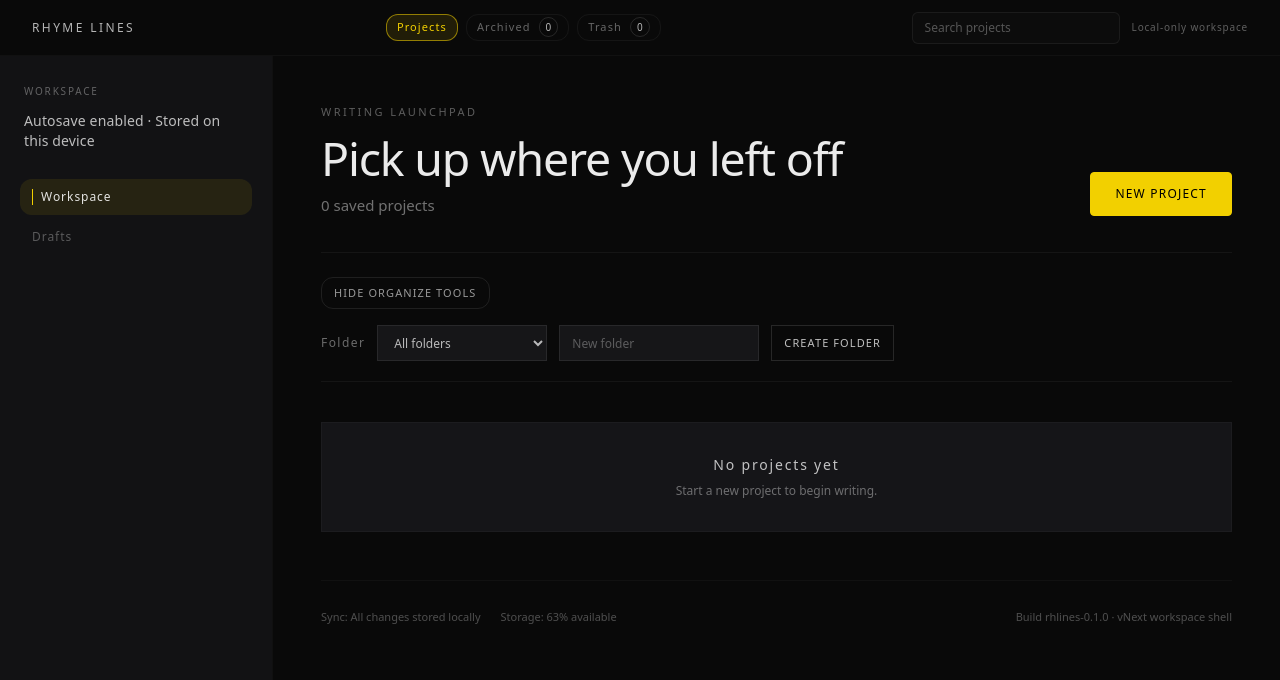
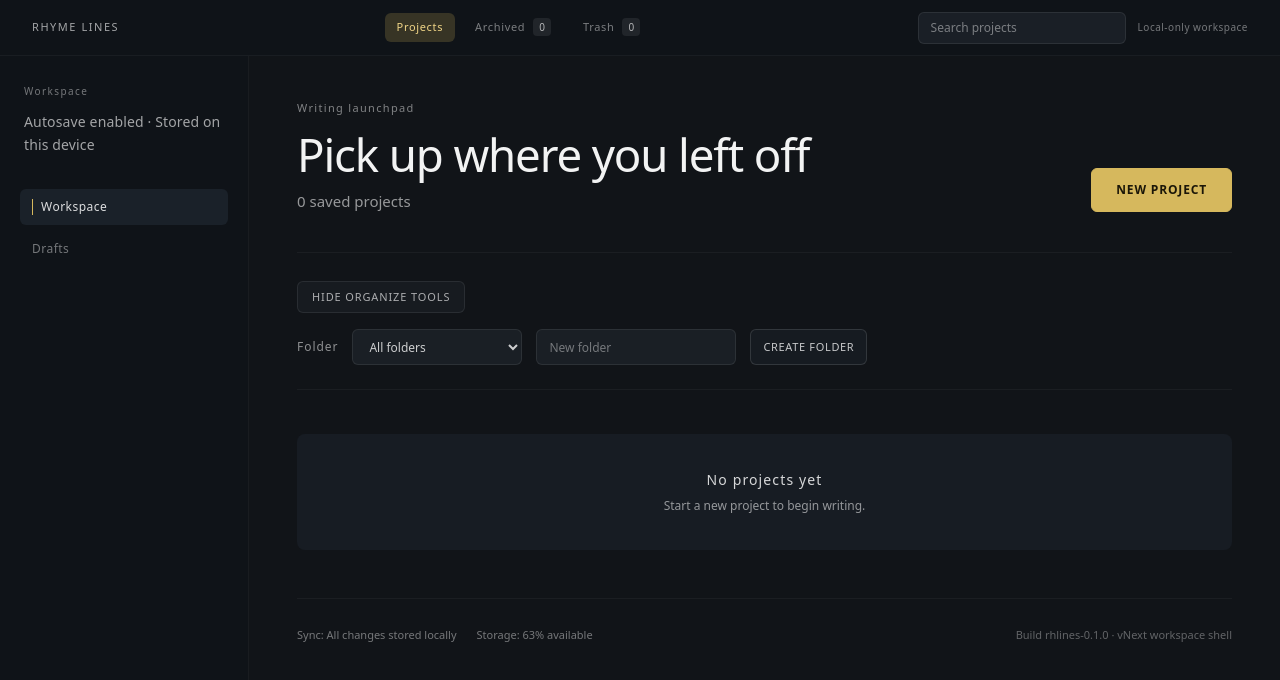
Before and after one commit to ClayTheMisfit/rhyme-lines, a Next.js app: page / in a window 1280 px wide. Both pictures are taken after a click on the button "ORGANIZE PROJECTS". Shown: the top 680 px of the page. Built offline with nearby package versions, Linux system fonts and the light colour scheme.

Commit message:
Polish dashboard visual system for calmer creative shell

```diff
--- a/src/components/dashboard/dashboard-footer.tsx
+++ b/src/components/dashboard/dashboard-footer.tsx
@@ -1,11 +1,11 @@
 export function DashboardFooter() {
   return (
-    <footer className="mt-12 flex flex-wrap items-center justify-between gap-3 border-t border-white/[0.03] pt-7 text-[11px] text-white/28">
+    <footer className="mt-12 flex flex-wrap items-center justify-between gap-3 border-t border-white/[0.045] pt-7 text-[11px] text-white/42">
       <div className="flex items-center gap-5">
         <span>Sync: All changes stored locally</span>
         <span>Storage: 63% available</span>
       </div>
-      <span className="text-right">Build rhlines-0.1.0 · vNext workspace shell</span>
+      <span className="text-right text-white/34">Build rhlines-0.1.0 · vNext workspace shell</span>
     </footer>
   )
 }
--- a/src/components/dashboard/dashboard-hero.tsx
+++ b/src/components/dashboard/dashboard-hero.tsx
@@ -26,14 +26,14 @@ export function DashboardHero({
   onResumeProject,
 }: DashboardHeroProps) {
   return (
-    <section className="border-b border-white/[0.05] pb-9">
-      <div className="flex flex-wrap items-end justify-between gap-6">
+    <section className="border-b border-white/[0.045] pb-10">
+      <div className="flex flex-wrap items-end justify-between gap-7">
         <div>
-          <p className="text-[11px] tracking-[0.22em] text-white/34">WRITING LAUNCHPAD</p>
-          <h1 className="mt-3 text-3xl font-medium tracking-tight text-white/92 sm:text-4xl lg:text-[2.9rem] lg:leading-[1.08]">
+          <p className="text-[11px] tracking-[0.12em] text-white/47">Writing launchpad</p>
+          <h1 className="mt-3 text-3xl font-medium tracking-tight text-white/95 sm:text-4xl lg:text-[2.85rem] lg:leading-[1.1]">
             Pick up where you left off
           </h1>
-          <p className="mt-3 text-sm text-white/42 sm:text-[15px]">
+          <p className="mt-3 text-sm text-white/56 sm:text-[15px]">
             {projectCount} saved project{projectCount === 1 ? '' : 's'}
           </p>
         </div>
@@ -41,24 +41,24 @@ export function DashboardHero({
         <button
           type="button"
           onClick={onCreateProject}
-          className="inline-flex h-11 items-center self-end rounded-sm border border-[#f2d000] bg-[#f2d000] px-6 text-xs font-medium tracking-[0.1em] text-black transition-[background-color,box-shadow,transform] duration-150 ease-out hover:bg-[#f6da1a] hover:shadow-[0_0_0_1px_rgba(242,208,0,0.38),0_8px_18px_rgba(242,208,0,0.18)] active:translate-y-px active:scale-[0.99] focus-visible:outline-none focus-visible:ring-2 focus-visible:ring-[#f2d000]/70 focus-visible:ring-offset-2 focus-visible:ring-offset-[#111214] motion-reduce:transform-none motion-reduce:transition-none"
+          className="inline-flex h-11 items-center self-end rounded-md border border-[#d6b85d] bg-[#d6b85d] px-6 text-xs font-semibold tracking-[0.07em] text-[#1b1608] transition-[background-color,transform] duration-150 ease-out hover:bg-[#e0c774] active:translate-y-px active:scale-[0.99] focus-visible:outline-none focus-visible:ring-2 focus-visible:ring-[#d6b85d]/70 focus-visible:ring-offset-2 focus-visible:ring-offset-[#111418] motion-reduce:transform-none motion-reduce:transition-none"
         >
           NEW PROJECT
         </button>
       </div>
 
       {latestProject ? (
-        <div className="mt-7 rounded-sm border border-white/[0.07] bg-white/[0.02] px-4 py-4 sm:px-5 sm:py-5">
-          <p className="text-[11px] tracking-[0.12em] text-white/45">RESUME LAST PROJECT</p>
+        <div className="mt-7 rounded-lg bg-[#171c23] px-4 py-4.5 sm:px-5 sm:py-5.5">
+          <p className="text-[11px] tracking-[0.1em] text-white/52">Resume last project</p>
           <div className="mt-3 flex flex-wrap items-center justify-between gap-4">
             <div className="min-w-0">
-              <p className="truncate text-base text-white/90">{latestProject.title}</p>
-              <p className="mt-1 text-xs text-white/45">{formatUpdatedAt(latestProject.updatedAt)}</p>
+              <p className="truncate text-base font-medium text-white/92">{latestProject.title}</p>
+              <p className="mt-1 text-xs text-white/54">{formatUpdatedAt(latestProject.updatedAt)}</p>
             </div>
             <button
               type="button"
               onClick={() => onResumeProject(latestProject.id)}
-              className="inline-flex h-9 items-center rounded-sm border border-white/[0.18] bg-white/[0.03] px-4 text-xs tracking-[0.08em] text-white/86 transition-colors hover:bg-white/[0.08] focus-visible:outline-none focus-visible:ring-2 focus-visible:ring-[#f2d000]/65 focus-visible:ring-offset-2 focus-visible:ring-offset-[#111214]"
+              className="inline-flex h-9 items-center rounded-md border border-white/[0.14] bg-[#1e252e] px-4 text-xs tracking-[0.06em] text-white/86 transition-colors hover:bg-[#232b35] focus-visible:outline-none focus-visible:ring-2 focus-visible:ring-[#d6b85d]/65 focus-visible:ring-offset-2 focus-visible:ring-offset-[#111418]"
             >
               RESUME WRITING
             </button>
--- a/src/components/dashboard/dashboard-shell.tsx
+++ b/src/components/dashboard/dashboard-shell.tsx
@@ -152,7 +152,7 @@ export function DashboardShell() {
   )
 
   return (
-    <div className="dashboard-page min-h-screen bg-[#090909] text-white">
+    <div className="dashboard-page min-h-screen bg-[#0d0f12] text-[#f2f3f6]">
       <DashboardTopbar
         view={view}
         onViewChange={setView}
@@ -161,10 +161,10 @@ export function DashboardShell() {
         search={search}
         onSearchChange={setSearch}
       />
-      <div className="grid min-h-[calc(100vh-56px)] grid-cols-1 lg:grid-cols-[272px_minmax(0,1fr)]">
+      <div className="grid min-h-[calc(100vh-56px)] grid-cols-1 lg:grid-cols-[248px_minmax(0,1fr)]">
         <DashboardSidebar />
 
-        <main className="flex min-w-0 flex-col border-l border-white/[0.028] px-6 py-10 sm:px-10 sm:py-12 lg:px-12">
+        <main className="flex min-w-0 flex-col border-l border-white/[0.035] bg-[#111418] px-6 py-9 sm:px-10 sm:py-11 lg:px-12">
           <DashboardHero
             projectCount={activeProjectCount}
             onCreateProject={handleCreateProject}
@@ -173,26 +173,26 @@ export function DashboardShell() {
           />
 
           {view === 'projects' ? (
-            <section className="mt-6 border-b border-white/[0.05] pb-5">
+            <section className="mt-7 border-b border-white/[0.045] pb-6">
               <button
                 type="button"
                 onClick={() => setShowOrganizeControls((current) => !current)}
                 aria-expanded={showOrganizeControls}
-                className="inline-flex h-8 items-center rounded border border-white/[0.09] px-3 text-[11px] tracking-[0.1em] text-white/58 transition-colors hover:text-white/75 focus-visible:outline-none focus-visible:ring-2 focus-visible:ring-[#f2d000]/65 focus-visible:ring-offset-2 focus-visible:ring-offset-[#111214]"
+                className="inline-flex h-8 items-center rounded-md border border-white/[0.08] bg-[#171b20] px-3.5 text-[11px] tracking-[0.08em] text-white/64 transition-colors hover:border-white/[0.14] hover:text-white/82 focus-visible:outline-none focus-visible:ring-2 focus-visible:ring-[#d6b85d]/65 focus-visible:ring-offset-2 focus-visible:ring-offset-[#111418]"
               >
                 {showOrganizeControls ? 'HIDE ORGANIZE TOOLS' : 'ORGANIZE PROJECTS'}
               </button>
 
               {showOrganizeControls ? (
-                <div className="mt-4 flex flex-wrap items-center gap-3">
-                  <label className="text-xs tracking-[0.12em] text-white/40" htmlFor="dashboard-folder-filter">
+                <div className="mt-4 flex flex-wrap items-center gap-3.5">
+                  <label className="text-xs tracking-[0.08em] text-white/52" htmlFor="dashboard-folder-filter">
                     Folder
                   </label>
                   <select
                     id="dashboard-folder-filter"
                     value={folderFilter ?? ''}
                     onChange={(event) => setFolderFilter(event.target.value || null)}
-                    className="h-9 min-w-[170px] border border-white/[0.08] bg-[#161618] px-3 text-xs text-white/70 focus:outline-none"
+                    className="h-9 min-w-[170px] rounded-md border border-white/[0.08] bg-[#1a1f25] px-3 text-xs text-white/78 focus:outline-none"
                   >
                     <option value="">All folders</option>
                     <option value="__none__">No folder</option>
@@ -210,12 +210,12 @@ export function DashboardShell() {
                       if (event.key === 'Enter') handleCreateFolder()
                     }}
                     placeholder="New folder"
-                    className="h-9 min-w-[170px] border border-white/[0.08] bg-[#161618] px-3 text-xs text-white/70 placeholder:text-white/30 focus:outline-none"
+                    className="h-9 min-w-[170px] rounded-md border border-white/[0.08] bg-[#1a1f25] px-3 text-xs text-white/78 placeholder:text-white/40 focus:outline-none"
                   />
                   <button
                     type="button"
                     onClick={handleCreateFolder}
-                    className="h-9 border border-white/[0.12] px-3 text-[11px] tracking-[0.1em] text-white/74 hover:bg-white/[0.05]"
+                    className="h-9 rounded-md border border-white/[0.12] bg-[#161b21] px-3 text-[11px] tracking-[0.06em] text-white/76 transition-colors hover:bg-[#1b2129]"
                   >
                     CREATE FOLDER
                   </button>
@@ -224,7 +224,7 @@ export function DashboardShell() {
             </section>
           ) : null}
 
-          <section className="mt-10 min-w-0">
+          <section className="mt-11 min-w-0">
             <ManuscriptList
               rows={projects}
               view={view}
--- a/src/components/dashboard/dashboard-sidebar.tsx
+++ b/src/components/dashboard/dashboard-sidebar.tsx
@@ -2,24 +2,24 @@ const links = ['Workspace', 'Drafts']
 
 export function DashboardSidebar() {
   return (
-    <aside className="flex min-h-full flex-col bg-[#121214] px-5 py-7">
+    <aside className="flex min-h-full flex-col bg-[#0f1318] px-5 py-7">
       <div className="px-1">
-        <p className="text-[10px] tracking-[0.18em] text-white/34">WORKSPACE</p>
-        <p className="mt-3 text-sm tracking-[0.01em] text-white/72">Autosave enabled · Stored on this device</p>
+        <p className="text-[10px] tracking-[0.14em] text-white/42">Workspace</p>
+        <p className="mt-3 text-sm leading-relaxed tracking-[0.01em] text-white/62">Autosave enabled · Stored on this device</p>
       </div>
 
-      <nav className="mt-7 space-y-1" aria-label="Workspace navigation">
+      <nav className="mt-8 space-y-1.5" aria-label="Workspace navigation">
         {links.map((item) => (
           <div
             key={item}
-            className={`flex w-full items-center justify-between rounded px-3 py-2.5 text-left text-xs tracking-[0.08em] ${
+            className={`flex w-full items-center justify-between rounded-md px-3 py-2.5 text-left text-xs tracking-[0.04em] ${
               item === 'Workspace'
-                ? 'bg-[#f2d000]/9 text-white/87'
-                : 'text-white/30'
+                ? 'bg-[#1a2129] text-white/84'
+                : 'text-white/42'
             }`}
           >
             <span className="flex items-center gap-2">
-              {item === 'Workspace' ? <span className="h-4 w-px bg-[#f2d000]" aria-hidden /> : null}
+              {item === 'Workspace' ? <span className="h-4 w-px bg-[#d6b85d]" aria-hidden /> : null}
               {item}
             </span>
           </div>
--- a/src/components/dashboard/dashboard-topbar.tsx
+++ b/src/components/dashboard/dashboard-topbar.tsx
@@ -24,8 +24,8 @@ export function DashboardTopbar({
   ]
 
   return (
-    <header className="flex h-14 items-center justify-between border-b border-white/[0.03] px-5 sm:px-7 lg:px-8">
-      <div className="text-[12px] font-medium tracking-[0.2em] text-white/70">RHYME LINES</div>
+    <header className="flex h-14 items-center justify-between border-b border-white/[0.045] bg-[#0f1318] px-5 sm:px-7 lg:px-8">
+      <div className="text-[11px] font-medium tracking-[0.14em] text-white/62">RHYME LINES</div>
 
       <nav
         className="hidden items-center gap-2 overflow-x-auto px-2 [-ms-overflow-style:none] [scrollbar-width:none] sm:flex [&::-webkit-scrollbar]:hidden"
@@ -37,20 +37,20 @@ export function DashboardTopbar({
             type="button"
             onClick={() => onViewChange(item.value)}
             aria-pressed={view === item.value}
-            className={`whitespace-nowrap rounded border px-2.5 py-1 text-[11px] tracking-[0.1em] transition-colors ${
+            className={`whitespace-nowrap rounded-md px-3 py-1.5 text-[11px] tracking-[0.06em] transition-colors ${
               view === item.value
-                ? 'border-[#f2d000]/55 bg-[#f2d000]/10 text-[#f2d000]'
-                : 'border-white/[0.05] text-white/38 hover:text-white/62'
+                ? 'bg-[#d6b85d]/20 text-[#f0d587]'
+                : 'text-white/45 hover:bg-white/[0.03] hover:text-white/75'
             }`}
           >
             <span>{item.label}</span>
             {item.value === 'archived' ? (
-              <span className="ml-2 rounded border border-white/[0.12] px-1.5 py-0.5 text-[10px] tracking-normal text-white/70">
+              <span className="ml-2 rounded-sm bg-white/[0.08] px-1.5 py-0.5 text-[10px] tracking-normal text-white/66">
                 {archivedCount}
               </span>
             ) : null}
             {item.value === 'trash' ? (
-              <span className="ml-2 rounded border border-white/[0.12] px-1.5 py-0.5 text-[10px] tracking-normal text-white/70">
+              <span className="ml-2 rounded-sm bg-white/[0.08] px-1.5 py-0.5 text-[10px] tracking-normal text-white/66">
                 {trashCount}
               </span>
             ) : null}
@@ -66,7 +66,7 @@ export function DashboardTopbar({
           id="dashboard-view-select"
           value={view}
           onChange={(event) => onViewChange(event.target.value as DashboardView)}
-          className="h-8 max-w-[9rem] rounded border border-white/[0.1] bg-[#0f1014] px-2 text-[11px] tracking-[0.08em] text-white/75 focus:outline-none"
+          className="h-8 max-w-[9rem] rounded-md border border-white/[0.1] bg-[#171c23] px-2 text-[11px] tracking-[0.06em] text-white/80 focus:outline-none"
           aria-label="Dashboard view"
         >
           {views.map((item) => (
@@ -85,10 +85,10 @@ export function DashboardTopbar({
           value={search}
           onChange={(event) => onSearchChange(event.target.value)}
           placeholder="Search projects"
-          className="hidden h-8 w-52 rounded-[6px] border border-white/[0.06] bg-white/[0.015] px-3 text-xs text-white/70 placeholder:text-white/30 focus:outline-none focus-visible:ring-2 focus-visible:ring-[#f2d000]/65 focus-visible:ring-offset-2 focus-visible:ring-offset-[#101114] sm:flex"
+          className="hidden h-8 w-52 rounded-md border border-white/[0.08] bg-[#1a1f26] px-3 text-xs text-white/80 placeholder:text-white/42 focus:outline-none focus-visible:ring-2 focus-visible:ring-[#d6b85d]/65 focus-visible:ring-offset-2 focus-visible:ring-offset-[#10141a] sm:flex"
           aria-label="Search projects"
         />
-        <span className="hidden text-[10px] tracking-[0.08em] text-white/35 md:inline">Local-only workspace</span>
+        <span className="hidden text-[10px] tracking-[0.05em] text-white/42 md:inline">Local-only workspace</span>
       </div>
     </header>
   )
--- a/src/components/dashboard/manuscript-list.tsx
+++ b/src/components/dashboard/manuscript-list.tsx
@@ -33,8 +33,8 @@ export function ManuscriptList({
   if (!rows.length) {
     const trimmedSearch = search.trim()
     return (
-      <section className="border border-white/[0.032] bg-[#151518] px-5 py-8 text-center">
-        <h3 className="text-sm tracking-[0.13em] text-white/74">
+      <section className="rounded-lg bg-[#171c23] px-5 py-9 text-center">
+        <h3 className="text-sm tracking-[0.08em] text-white/82">
           {trimmedSearch
             ? 'No results'
             : view === 'archived'
@@ -43,7 +43,7 @@ export function ManuscriptList({
                 ? 'Trash is empty'
                 : 'No projects yet'}
         </h3>
-        <p className="mt-2 text-xs text-white/38">
+        <p className="mt-2 text-xs text-white/54">
           {trimmedSearch
             ? `No projects matched “${trimmedSearch}”.`
             : view === 'archived'
@@ -59,11 +59,11 @@ export function ManuscriptList({
   return (
     <section>
       <div className="mb-4 flex items-center justify-between">
-        <h3 className="text-sm tracking-[0.13em] text-white/74">
+        <h3 className="text-sm font-medium tracking-[0.07em] text-white/82">
           {view === 'archived' ? 'Archived Projects' : view === 'trash' ? 'Trash' : 'Recent Drafts'}
         </h3>
       </div>
-      <ul className="space-y-2.5">
+      <ul className="space-y-2">
         {rows.map((row) => (
           <ManuscriptRow
             key={row.id}
```
Also changed, not shown: src/components/dashboard/manuscript-row.tsx (+10 -10 lines), 1 other file (tests, documents, lock files or other folders).
